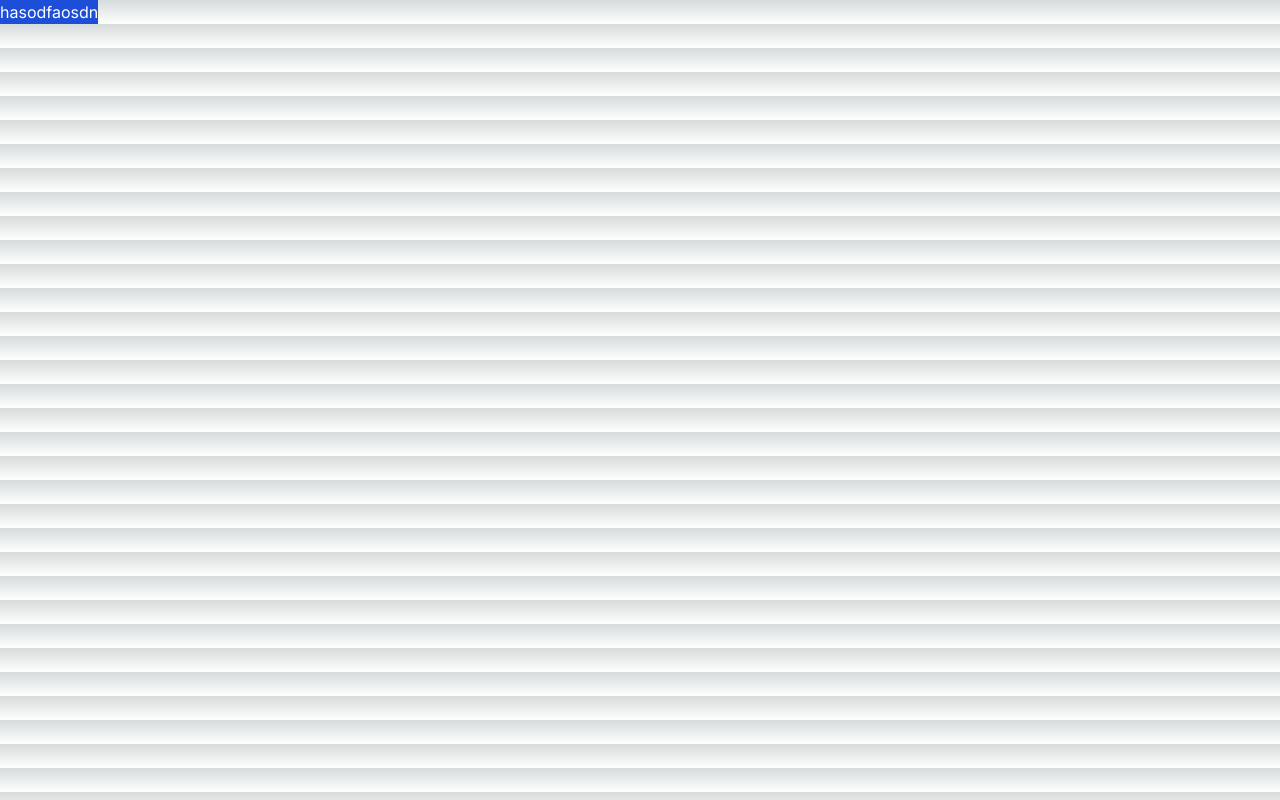
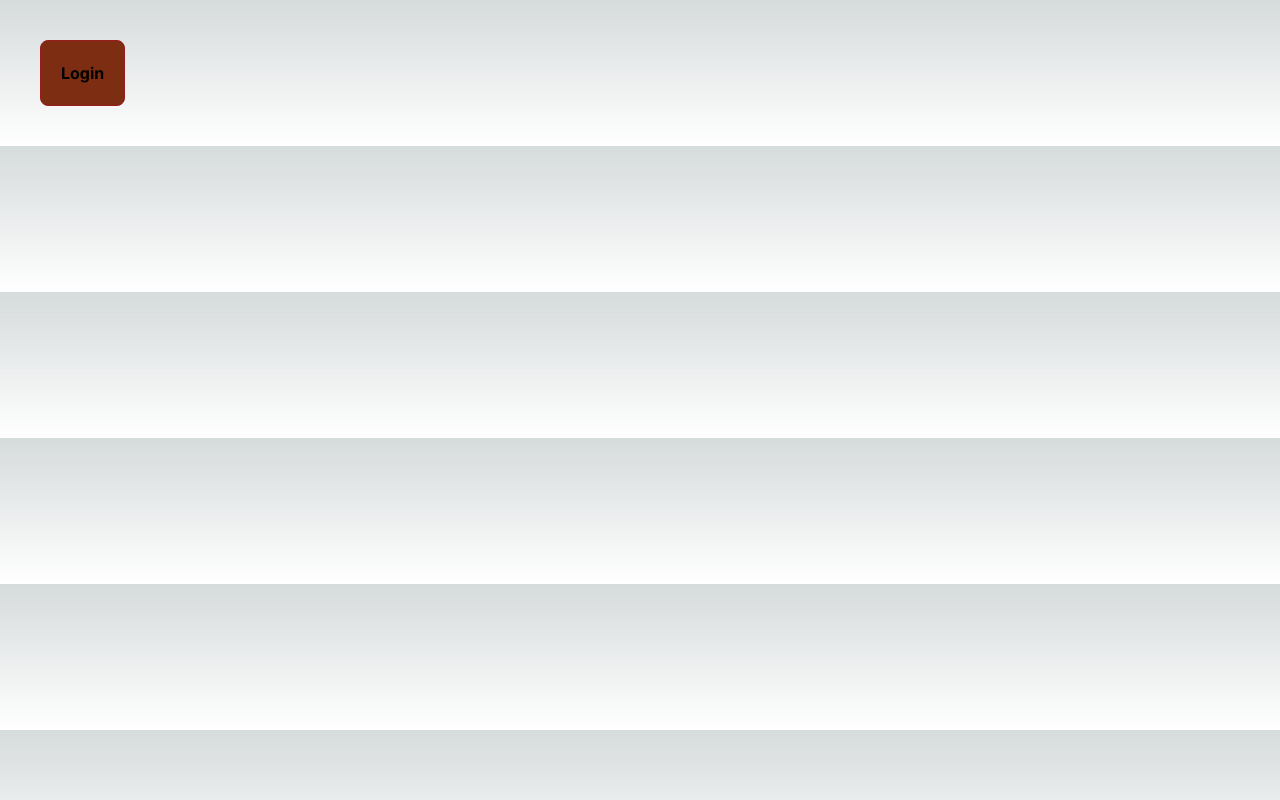
Before and after one commit to AJoaquinLizarraga/Sugar-Sync, a Next.js app: page /login in a window 1280 px wide. Built offline with nearby package versions, Linux system fonts and the light colour scheme.

Commit message:
firestore db working

```diff
--- a/firebase.config.js
+++ b/firebase.config.js
@@ -1,9 +1,12 @@
 /** @format */
 
 // Import the functions you need from the SDKs you need
+// import { applicationDefault, cert } from "firebase-admin/app"
 import { initializeApp } from "firebase/app"
 import { getAnalytics } from "firebase/analytics"
 import { getAuth } from "firebase/auth"
+import { getFirestore } from "firebase/firestore"
+
 // TODO: Add SDKs for Firebase products that you want to use
 // https://firebase.google.com/docs/web/setup#available-libraries
 
@@ -19,47 +22,10 @@ const firebaseConfig = {
   measurementId: "G-VG6WN14WXM",
 }
 
-// connectAuthEmulator(auth, "http://localhost:3002")
-// createUserWithEmailAndPassword(auth, email, password)
-//   .then((userCredential) => {
-//     // Signed in
-//     const user = userCredential.user
-//     // ...
-//   })
-//   .catch((error) => {
-//     const errorCode = error.code
-//     const errorMessage = error.message
-//     // ..
-//   })
-
-// signInWithEmailAndPassword(auth, email, password)
-//   .then((userCredential) => {
-//     // Signed in
-//     const user = userCredential.user
-//     // ...
-//   })
-//   .catch((error) => {
-//     const errorCode = error.code
-//     const errorMessage = error.message
-//   })
-
-// onAuthStateChanged(auth, (user) => {
-//   if (user) {
-//     // User is signed in, see docs for a list of available properties
-//     // https://firebase.google.com/docs/reference/js/auth.user
-//     const uid = user.uid
-//     // ...
-//   } else {
-//     // User is signed out
-//     // ...
-//   }
-// })
-
-// Initialize Firebase
-
 const app = initializeApp(firebaseConfig)
+const db = getFirestore()
 
 const auth = getAuth(app)
-export { auth }
+export { app, auth, db }
 
 // const analytics = getAnalytics(app)
--- a/package.json
+++ b/package.json
@@ -9,10 +9,12 @@
     "lint": "next lint"
   },
   "dependencies": {
+    "@material-tailwind/react": "^2.1.4",
     "firebase": "^10.6.0",
     "next": "14.0.2",
     "react": "^18",
-    "react-dom": "^18"
+    "react-dom": "^18",
+    "uuid": "^9.0.1"
   },
   "devDependencies": {
     "autoprefixer": "^10.0.1",
--- a/src/app/login/page.jsx
+++ b/src/app/login/page.jsx
@@ -2,24 +2,15 @@
 "use client"
 import React, { useState } from "react"
 import { signInWithPopup, GoogleAuthProvider } from "firebase/auth"
-
-import { auth } from "../../../firebase.config"
-
+import { doc, setDoc } from "firebase/firestore"
+import { v4 as randomUUID } from "uuid"
+const id = randomUUID()
+import { auth, db } from "../../../firebase.config"
+import { Button } from "@material-tailwind/react"
+// import { Timestamp } from "firebase-admin/firestore"
+// import sendData from "@/utils/addDB"
 const Login = () => {
   const [userAuth, setUserAuth] = useState([])
-  // const handleGoogleSignIn = async () => {
-  //   const provider = new GoogleAuthProvider()
-
-  //   try {
-  //     const result = signInWithPopup(auth, provider)
-  //     const user = result.user
-  //     console.log(user)
-  //     setUserAuth(user)
-  //     console.log(userAuth)
-  //   } catch (error) {
-  //     console.error(error.message)
-  //   }
-  // }
 
   const handleGoogleSignIn = async () => {
     const provider = new GoogleAuthProvider()
@@ -29,8 +20,20 @@ const Login = () => {
         const credential = GoogleAuthProvider.credentialFromResult(result)
         const token = credential.accessToken
         const user = result.user
-        console.log(user)
+        console.log(user.displayName)
         setUserAuth(user)
+      })
+      .then(async () => {
+        const data = {
+          name: userAuth.displayName,
+          email: userAuth.email,
+          diabetesType: 1,
+          age: 25,
+          // dateExample: Timestamp.fromDate(new Date("November 15, 2023")),
+        }
+
+        const res = await setDoc(doc(db, "users", id), data)
+        console.log(res)
       })
       .catch((error) => {
         console.error(error.message)
@@ -44,12 +47,19 @@ const Login = () => {
     <div>
       {/* <Button>login</Button> */}
       <h2></h2>
-      <button
+      {/* <button
         onClick={handleGoogleSignIn}
         className="bg-blue-500 hover:bg-blue-700 text-white"
       >
         hasodfaosdn
-      </button>
+      </button> */}
+      <Button
+        className="m-10 bg-orange-900 p-5 border-red-800"
+        variant="outlined"
+        onClick={handleGoogleSignIn}
+      >
+        Login
+      </Button>
     </div>
   )
 }
--- /dev/null
+++ b/src/app/user/page.jsx
@@ -0,0 +1 @@
+/** @format */
--- /dev/null
+++ b/src/utils/addDB.js
@@ -0,0 +1,22 @@
+/** @format */
+
+// import { Timestamp } from "firebase/firestore"
+import { db } from "../../firebase.config"
+
+import { doc, setDoc } from "firebase/firestore"
+
+// await setDoc(doc(db, "users", "person"), data)
+
+const data = {
+  name: "Luciana Sanchez",
+  diabetesType: 1,
+  age: 30,
+  // dateExample: Timestamp.fromDate(new Date("November 15, 2023")),
+}
+
+const sendData = async () => {
+  const res = await setDoc(doc(db, "users", "person"), data)
+  console.log(res)
+}
+
+export default sendData
```
Also changed, not shown: 1 other file (tests, documents, lock files or other folders).
